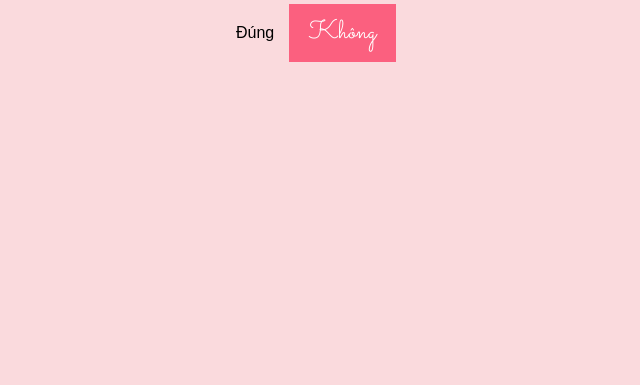
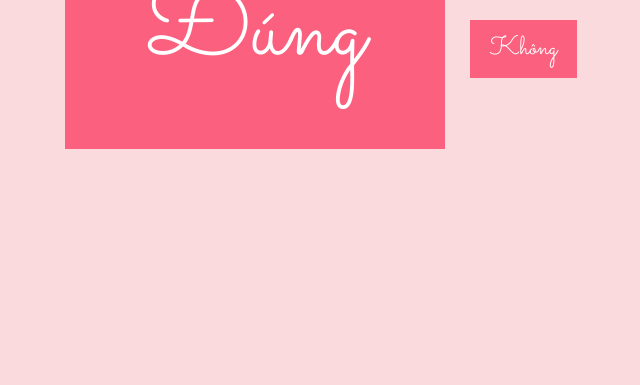
Before and after one commit to Nowherenew/meley111224, a plain HTML site: page index.html in a window 1280 px wide. Shown: the part 415-800 px from the top of the page, without its empty margins (319-959 px from the left). Drawn offline with Linux system fonts and the light colour scheme.

Commit message:
Update question.css

```diff
--- a/question.css
+++ b/question.css
@@ -50,3 +50,21 @@ button {
     border: none; /* Remove button border */
     cursor: pointer; /* Set cursor to pointer on hover */
 }
+buttonbig {
+    padding: 40px 80px;
+    /* Set padding for buttons */
+    margin: 0 10px;
+    /* Set margin around buttons */
+    font-size: 104px;
+    /* Set font size for buttons */
+    font-family: 'Sacramento', cursive;
+    /* Apply Sacramento font to the options */
+    background-color: #FB607F;
+    /* Set button background color */
+    color: white;
+    /* Set text color to white */
+    border: none;
+    /* Remove button border */
+    cursor: pointer;
+    /* Set cursor to pointer on hover */
+}
```
